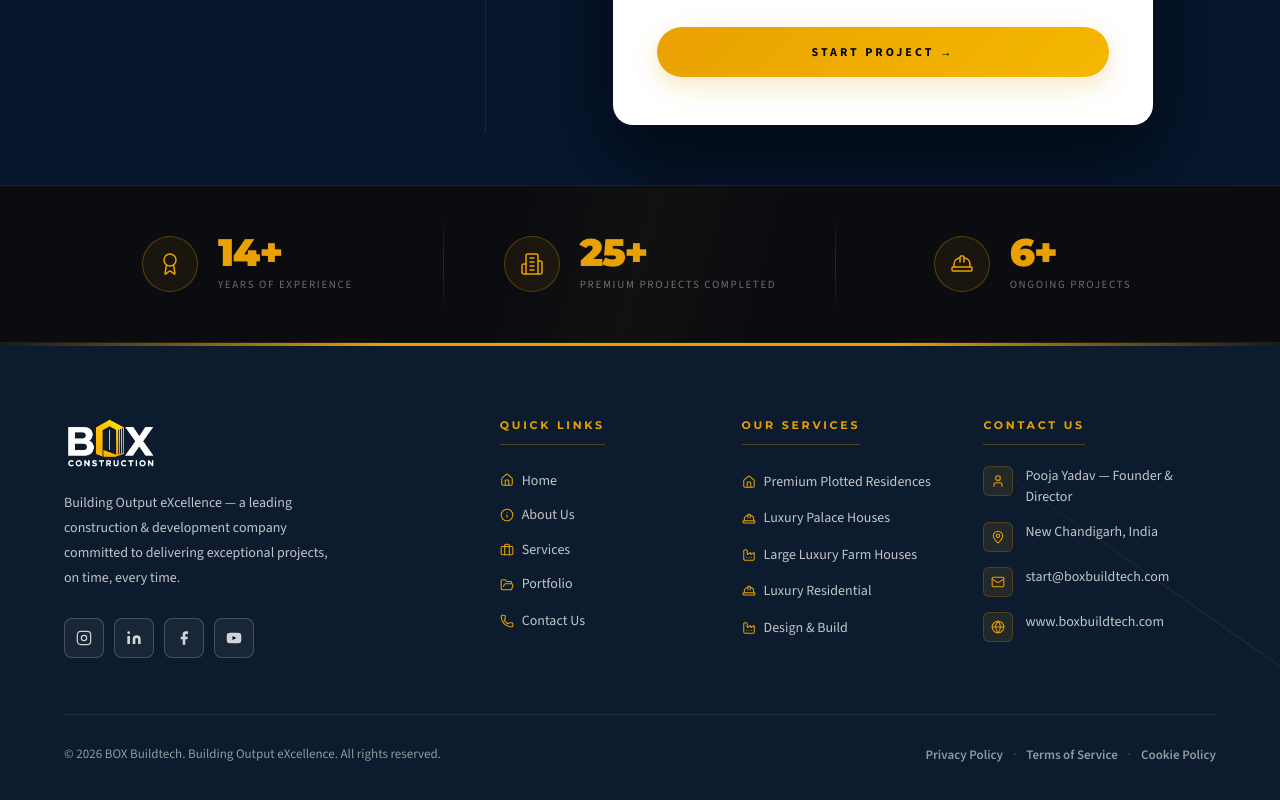
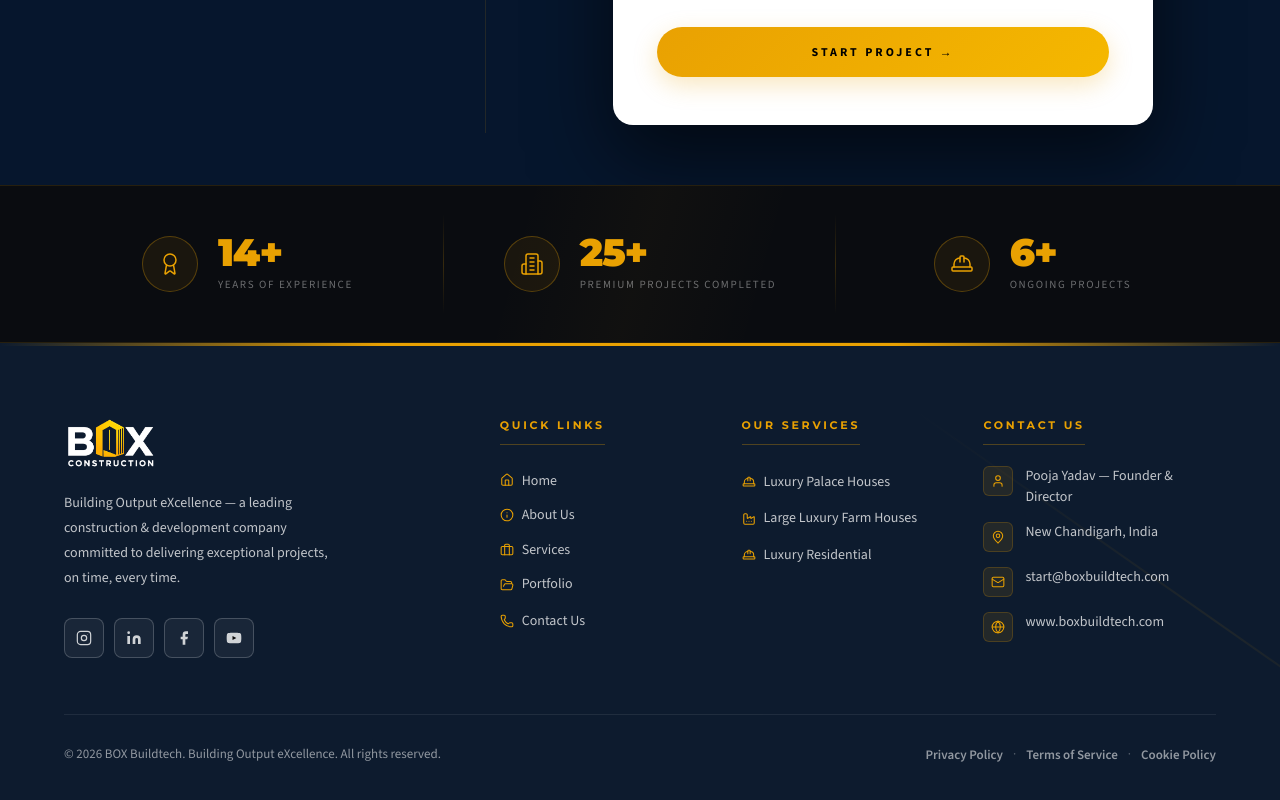
Before and after one commit to SocialThekaAccess/BOX-BUILDtech, a React (Vite) app: page / in a window 1280 px wide. Shown: the part 7167-7967 px from the top of the page. Built offline with nearby package versions, Linux system fonts and the light colour scheme.

Commit message:
remove Design&Build and Premium Plotted from navbar/footer services

```diff
--- a/src/Components/Footer/Footer.jsx
+++ b/src/Components/Footer/Footer.jsx
@@ -16,11 +16,9 @@ const QUICK_LINKS = [
 ];
 
 const SERVICES = [
-  { label: 'Premium Plotted Residences', Icon: Home,    path: '/services/premium-plotted-residences' },
-  { label: 'Luxury Palace Houses',       Icon: HardHat, path: '/services/luxury-palace-houses'       },
-  { label: 'Large Luxury Farm Houses',   Icon: Factory, path: '/services/large-luxury-farm-houses'   },
-  { label: 'Luxury Residential',         Icon: HardHat, path: '/services/luxury-residential'         },
-  { label: 'Design & Build',             Icon: Factory, path: '/services/design-build'               },
+  { label: 'Luxury Palace Houses',     Icon: HardHat, path: '/services/luxury-palace-houses'     },
+  { label: 'Large Luxury Farm Houses', Icon: Factory, path: '/services/large-luxury-farm-houses' },
+  { label: 'Luxury Residential',       Icon: HardHat, path: '/services/luxury-residential'       },
 ];
 
 const CONTACT_INFO = [
--- a/src/Components/Navbar/Navbar.jsx
+++ b/src/Components/Navbar/Navbar.jsx
@@ -12,11 +12,9 @@ const NAV_LINKS = [
 ];
 
 const SERVICE_ITEMS = [
-  { Icon: Home,    label: 'Premium Plotted Residences', path: '/services/premium-plotted-residences', desc: 'Exclusive plotted developments'       },
-  { Icon: HardHat, label: 'Luxury Palace Houses',       path: '/services/luxury-palace-houses',       desc: 'Grand palace-style homes'             },
-  { Icon: Factory, label: 'Large Luxury Farm Houses',   path: '/services/large-luxury-farm-houses',   desc: 'Sprawling luxury farm estates'        },
-  { Icon: HardHat, label: 'Luxury Residential',         path: '/services/luxury-residential',         desc: 'High-end residential construction'    },
-  { Icon: Factory, label: 'Design & Build',             path: '/services/design-build',               desc: 'End-to-end design & build services'   },
+  { Icon: HardHat, label: 'Luxury Palace Houses',     path: '/services/luxury-palace-houses',     desc: 'Grand palace-style homes'          },
+  { Icon: Factory, label: 'Large Luxury Farm Houses', path: '/services/large-luxury-farm-houses', desc: 'Sprawling luxury farm estates'     },
+  { Icon: HardHat, label: 'Luxury Residential',       path: '/services/luxury-residential',       desc: 'High-end residential construction' },
 ];
 
 const Navbar = () => {
```
